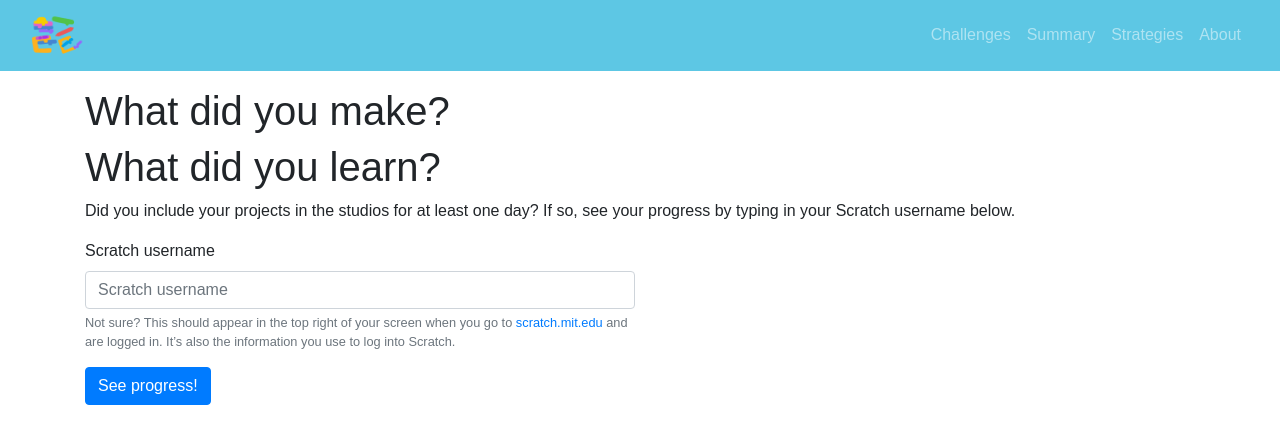
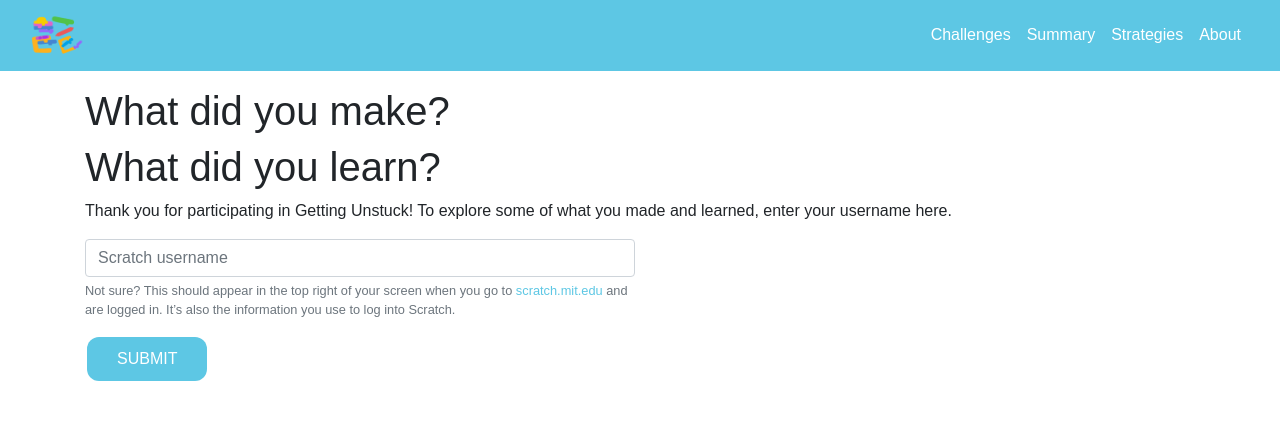
Before and after one commit to GSE-CCL/getting-unstuck-web, a Flask app: page / in a window 1280 px wide. Shown: the top 444 px of the page. Run offline with Flask 2, Linux system fonts and the light colour scheme; some libraries are stand-ins or nearby versions.

Commit message:
formatting changes to navbar, username.html, button etc

```diff
--- a/static/css/main.css
+++ b/static/css/main.css
@@ -1,9 +1,21 @@
+/* general */
+
+a {
+    color: #5dc7e4;
+}
+
+/* nav bar */
+
 nav.bg-ccl {
   background-color: #5dc7e4;
 }
 
+a.nav-item.nav-link {
+    color: white !important;
+}
+
 body {
-    font-family: 'gastromond', sans-serif;
+    font-family: 'Avenir Next', sans-serif;
     font-style: normal;
     font-weight: 400;
 }
@@ -27,8 +39,31 @@ body {
     width: 300px;
 }
 
+/* Image settings */
 img.logo {
     width: 6%;
+}
+
+img.bug {
+    width: 50%;
+}
+
+/* Index input */
+.button {
+    background-color: #5dc7e4;
+    border: none;
+    color: white;
+    padding: 10px 30px;
+    text-align: center;
+    text-decoration: none;
+    display: inline-block;
+    font-size: 16px;
+    margin: 2px 2px;
+    cursor: pointer;
+}
+
+.round-btn {
+    border-radius: 12px;
 }
 
 /* Custom settings for sprite images */
--- a/templates/index.html
+++ b/templates/index.html
@@ -8,14 +8,12 @@
         <h1>What did you make?</h1>
         <h1>What did you learn?</h1>
         <p>
-            Did you include your projects in the studios for at least one day?
-            If so, see your progress by typing in your Scratch username below.
+            Thank you for participating in Getting Unstuck! To explore some of what you made and learned, enter your username here.
         </p>
 
         <form action="/redirect" method="GET">
             <div class="form-row">
                 <div class="form-group col-md-6">
-                    <label for="username">Scratch username</label>
                     <input type="text" class="form-control" id="username" name="username" aria-describedby="usernameHelp" placeholder="Scratch username">
                     <small id="usernameHelp" class="form-text text-muted">
                         Not sure? This should appear in the top right of your screen
@@ -25,7 +23,7 @@
                     </small>
                 </div>
             </div>
-            <button type="submit" class="btn btn-primary">See progress!</button>
+                <button type="submit" class="input-group-btn inline btn btn-primary button round-btn">SUBMIT</button>
         </form>
     </div>
 </div>
```
Also changed, not shown: templates/username.html (+6 -3 lines).
